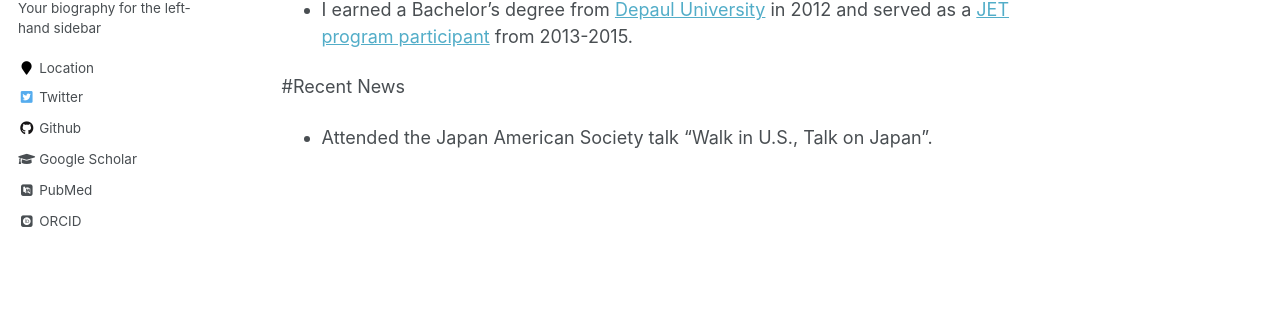
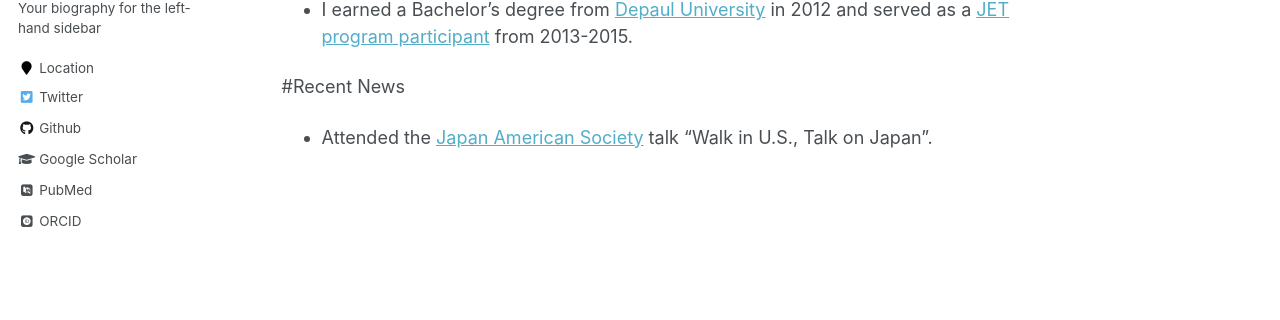
Before and after one commit to denavioushoover/denavioushoover, a Jekyll site: the page built from _pages/about.md, in a window 1280 px wide. Shown: the part 337-657 px from the top of the page. Built offline with Jekyll 4.4.1, drawn with Linux system fonts in a browser that asks for light colours; some web fonts are replaced; part of the change alters nothing that is shown.

```diff
--- a/_pages/about.md
+++ b/_pages/about.md
@@ -9,13 +9,13 @@ redirect_from:
 ---
 
 
-* I am a MS Anthropology student in the <a href ="https://soa.illinoisstate.edu/" target=" ">Department of Sociology and Anthropology</a> at <a href="https://www.illinoisstate.edu/" target=" ">Illinois State University</a>, advise by Prof. <a href="https://soa.illinoisstate.edu/faculty_staff/profile.php?ulid=nadachi#fs-tabs-accord1">Nobuko Adachi</a>.
+* I am a MS Anthropology student in the <a href ="https://soa.illinoisstate.edu/" target=" ">Department of Sociology and Anthropology</a> at <a href="https://www.illinoisstate.edu/" target=" ">Illinois State University</a>, advise by Prof. <a href="https://soa.illinoisstate.edu/faculty_staff/profile.php?ulid=nadachi#fs-tabs-accord1" target=" ">Nobuko Adachi</a>.
 
 * My reasearch interests include international relations in the Asia-Pacific region, transnational activism, comparative politics, and sexual minority advocacy.
 
-* I earned a Bachelor's degree from <a href="https://www.depaul.edu/Pages/default.aspx">Depaul University</a> in 2012 and served as a <a href ="https://jetprogramusa.org/">JET program participant</a> from 2013-2015.
+* I earned a Bachelor's degree from <a href="https://www.depaul.edu/Pages/default.aspx" target=" ">Depaul University</a> in 2012 and served as a <a href ="https://jetprogramusa.org/" target=" ">JET program participant</a> from 2013-2015.
 
 
 #Recent News
 
-* Attended the Japan American Society talk "Walk in U.S., Talk on Japan".
+* Attended the <a href="https://jaschicago.org/" target=" ">Japan American Society</a> talk "Walk in U.S., Talk on Japan".
```
